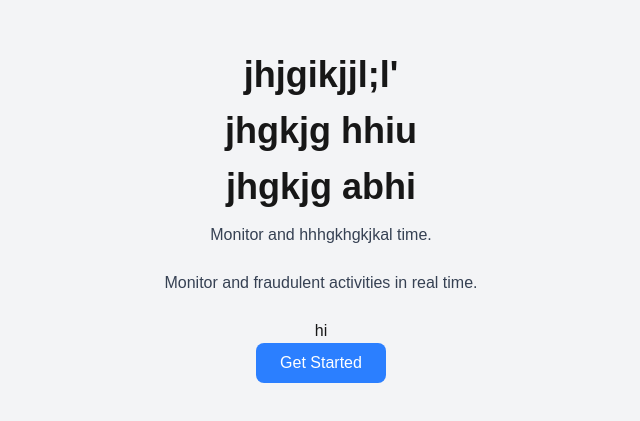
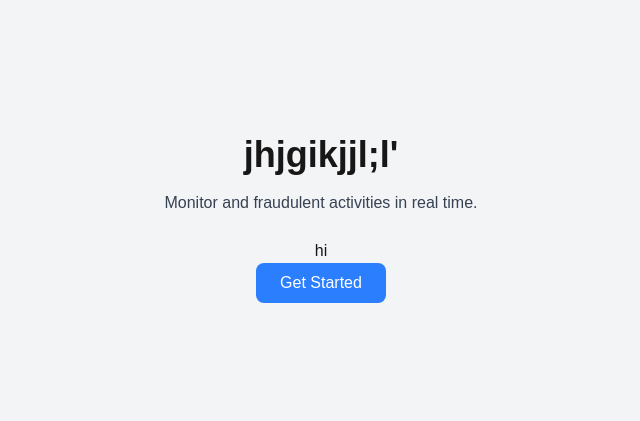
Before and after one commit to Abhipal7500/Frauddetectiondashboard, a Next.js app: page / in a window 1280 px wide. Shown: the part 181-602 px from the top of the page, without its empty margins (319-959 px from the left). Built offline with nearby package versions, Linux system fonts and the light colour scheme.

Commit message:
Update page.js

```diff
--- a/app/page.js
+++ b/app/page.js
@@ -7,9 +7,6 @@ export default function HomePage() {
   return (
     <div className="flex flex-col items-center justify-center h-screen bg-gray-100">
       <h1 className="text-4xl font-bold mb-4">jhjgikjjl;l'</h1>
-      <h1 className="text-4xl font-bold mb-4">jhgkjg hhiu</h1>
-      <h1 className="text-4xl font-bold mb-4">jhgkjg abhi</h1>
-      <p className="text-gray-700 mb-6">Monitor and hhhgkhgkjkal time.</p>
       <p className="text-gray-700 mb-6">Monitor and  fraudulent activities in real time.</p>
     <h2>hi</h2>
       <button
```
